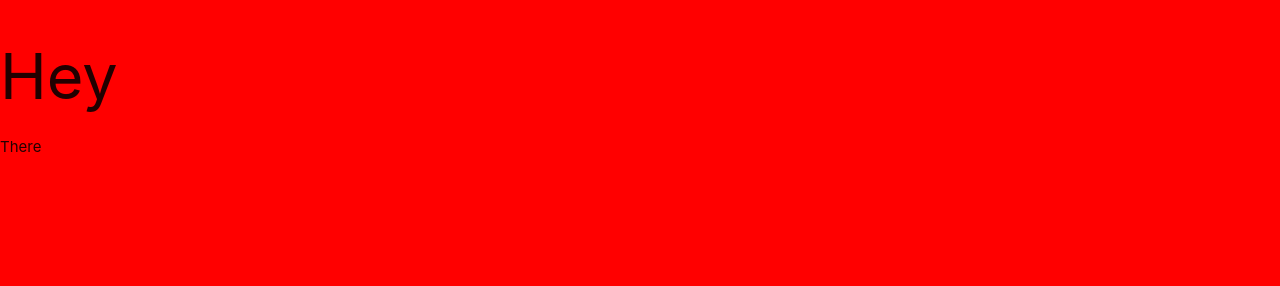
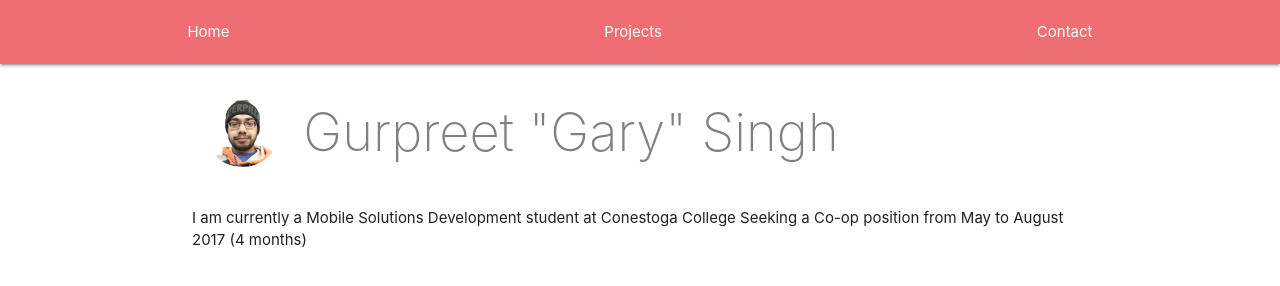
Before and after one commit to garybains/portfolio, a plain HTML site: page index.html in a window 1280 px wide. Drawn offline with nearby package versions, Linux system fonts and the light colour scheme.

Commit message:
Add navbar avatar-img and intro text

```diff
--- a/index.html
+++ b/index.html
@@ -14,9 +14,23 @@
   </head>
 
   <body>
-
-    <h1>Hey</h1>There
-
+    <nav>
+      <div class="nav-wrapper">
+        <ul id="navigation">
+          <li><a href="#">Home</a></li>
+          <li><a href="#">Projects</a></li>
+          <li><a href="#">Contact</a></li>
+        </ul>
+      </div>
+    </nav>
+    <div class="container">
+      <div class="row main-heading">
+        <img class="col m3" src="img/me.png" alt="Myself">
+        <div class="col m9"><h1 class="heading-name flow-text">Gurpreet "Gary" Singh</h1></div>
+      </div>
+      <p>I am currently a Mobile Solutions Development student at Conestoga College
+      Seeking a Co-op position from May to August 2017 (4 months)</p>
+    </div>
     <!--Import jQuery before materialize.js-->
     <script type="text/javascript" src="https://code.jquery.com/jquery-2.1.1.min.js"></script>
     <script src="https://cdnjs.cloudflare.com/ajax/libs/materialize/0.98.1/js/materialize.min.js">
--- a/style.css
+++ b/style.css
@@ -1,3 +1,24 @@
-body {
-  background-color: red;
+/* Navigation : fixed at the top */
+#navigation {
+  display: flex;
+  justify-content: space-around;
 }
+
+
+.main-heading {
+  margin-top: 25px;
+}
+
+.main-heading > img {
+  display: inline-block;
+  max-width: 100px;
+  border-radius: 100%;
+}
+
+.main-heading > div > h1 {
+  display: inline-block;
+  font-weight: 200;
+  color: gray;
+  margin-top: 15px;
+  font-size: 3.5em;
+}
```
Also changed, not shown: img/me.png (added).
